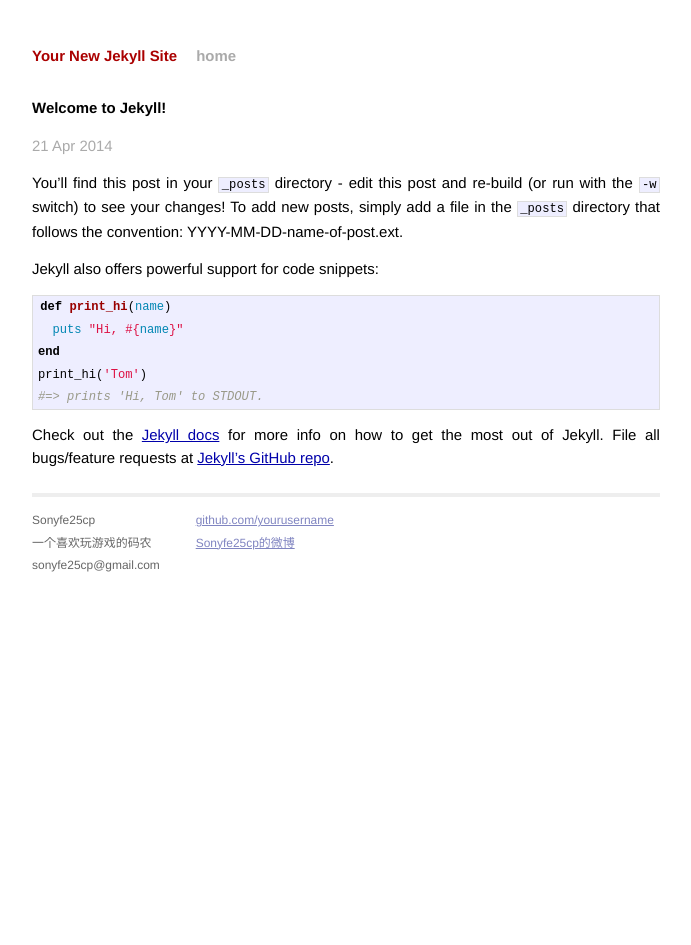
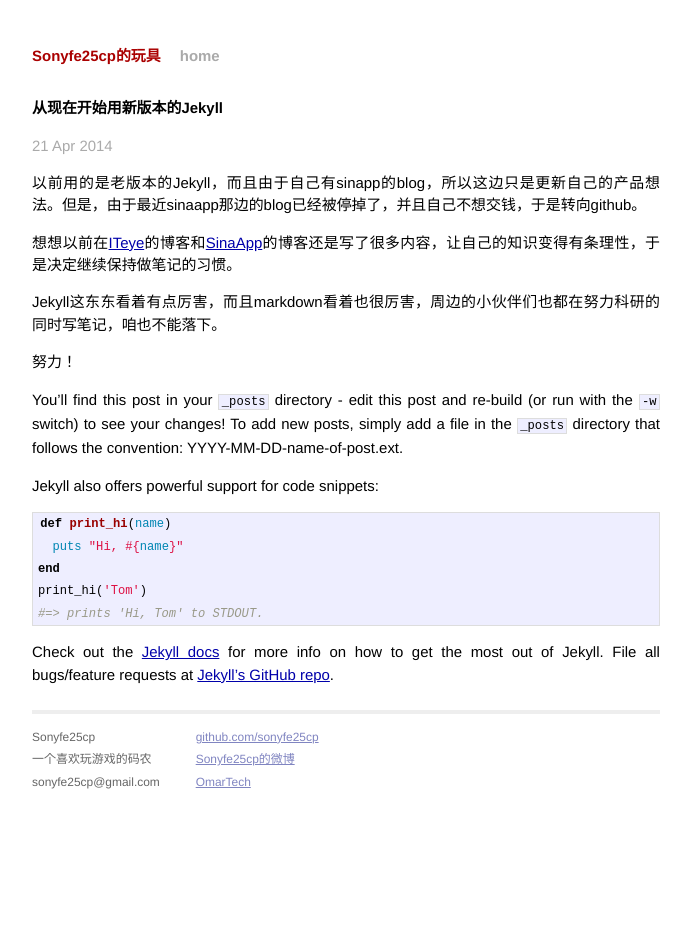
Before and after one commit to sonyfe25cp/sonyfe25cp.github.io, a Jekyll site: the page built from _posts/2014-04-21-welcome-to-jekyll.markdown, in a window 1280 px wide. Shown: the whole page, without its empty margins (294-985 px from the left). Built offline with Jekyll 4.4.1, drawn with Linux system fonts in a browser that asks for light colours; Markdown is read by kramdown in place of the engine named in the settings.

Commit message:
变更模板，调试内容

```diff
--- a/_config.yml
+++ b/_config.yml
@@ -1,3 +1,3 @@
-name: Your New Jekyll Site
+name: Sonyfe25cp的玩具
 markdown: redcarpet
 pygments: true
--- a/_layouts/default.html
+++ b/_layouts/default.html
@@ -17,7 +17,9 @@
 
         <div class="site">
           <div class="header">
-            <h1 class="title"><a href="/">{{ site.name }}</a></h1>
+            <h1 class="title">
+              <a href="/">{{ site.name }}</a>
+            </h1>
             <a class="extra" href="/">home</a>
           </div>
 
@@ -33,8 +35,9 @@
             </div>
             <div class="contact">
               <p>
-                <a href="https://github.com/sonyfe25cp">github.com/yourusername</a><br />
-                <a href="https://weibo.com/omartech">Sonyfe25cp的微博</a><br />
+                <a href="https://github.com/sonyfe25cp">github.com/sonyfe25cp</a><br />
+                <a href="http://weibo.com/omartech">Sonyfe25cp的微博</a><br />
+                <a href="http://omartech.com">OmarTech</a><br />
               </p>
             </div>
           </div>
--- a/_posts/2013-02-19-xiang_qin.html
+++ b/_posts/2013-02-19-xiang_qin.html
@@ -1,6 +1,7 @@
 ---
-layout: default
+layout: post
 title: 社交网络的相亲工具
+categories: project
 ---
 <h2>{{ page.title }}</h2>
   <p>描述: 此工具基于人人网，主要是利用人与人之间的好友关系来做一个相亲的推荐。</p>
--- a/_posts/2013-03-20-bican.html
+++ b/_posts/2013-03-20-bican.html
@@ -3,6 +3,7 @@
 title: 比惨网站
 ---
 <h2>{{ page.title }}</h2>
+<p>地址: <a href="http://laibican.com" target="_blank">来比惨</a>
 <p>描述: 一个整天比惨的网站...</p>
 <p>模块</p>
 <ul>
--- a/_posts/2014-04-21-welcome-to-jekyll.markdown
+++ b/_posts/2014-04-21-welcome-to-jekyll.markdown
@@ -1,9 +1,17 @@
 ---
 layout: post
-title:  "Welcome to Jekyll!"
+title:  "从现在开始用新版本的Jekyll"
 date:   2014-04-21 00:24:03
 categories: jekyll update
 ---
+
+以前用的是老版本的Jekyll，而且由于自己有sinapp的blog，所以这边只是更新自己的产品想法。但是，由于最近sinaapp那边的blog已经被停掉了，并且自己不想交钱，于是转向github。
+
+想想以前在[ITeye]的博客和[SinaApp]的博客还是写了很多内容，让自己的知识变得有条理性，于是决定继续保持做笔记的习惯。
+
+Jekyll这东东看着有点厉害，而且markdown看着也很厉害，周边的小伙伴们也都在努力科研的同时写笔记，咱也不能落下。
+
+努力！
 
 You'll find this post in your `_posts` directory - edit this post and re-build (or run with the `-w` switch) to see your changes!
 To add new posts, simply add a file in the `_posts` directory that follows the convention: YYYY-MM-DD-name-of-post.ext.
@@ -22,3 +30,5 @@
 
 [jekyll-gh]: https://github.com/mojombo/jekyll
 [jekyll]:    http://jekyllrb.com
+[ITeye]: http://sonyfe25cp.iteye.com
+[SinaApp]: http://sonyfe25cp.sinaapp.com
--- a/index.html
+++ b/index.html
@@ -4,7 +4,7 @@
 ---
 
 <div id="home">
-  <h1>Blog Posts</h1>
+  <h1>文章列表</h1>
   <ul class="posts">
     {% for post in site.posts %}
       <li><span>{{ post.date | date_to_string }}</span> &raquo; <a href="{{ post.url }}">{{ post.title }}</a></li>
```
Also changed, not shown: _posts/2013-02-18-templet.html (deleted, +0 -20 lines), _posts/2014-04-20-neuralnetworks.html (deleted, +0 -15 lines), _posts/2014-04-20-neuralnetworks.markdown (added, +10 -0 lines).
